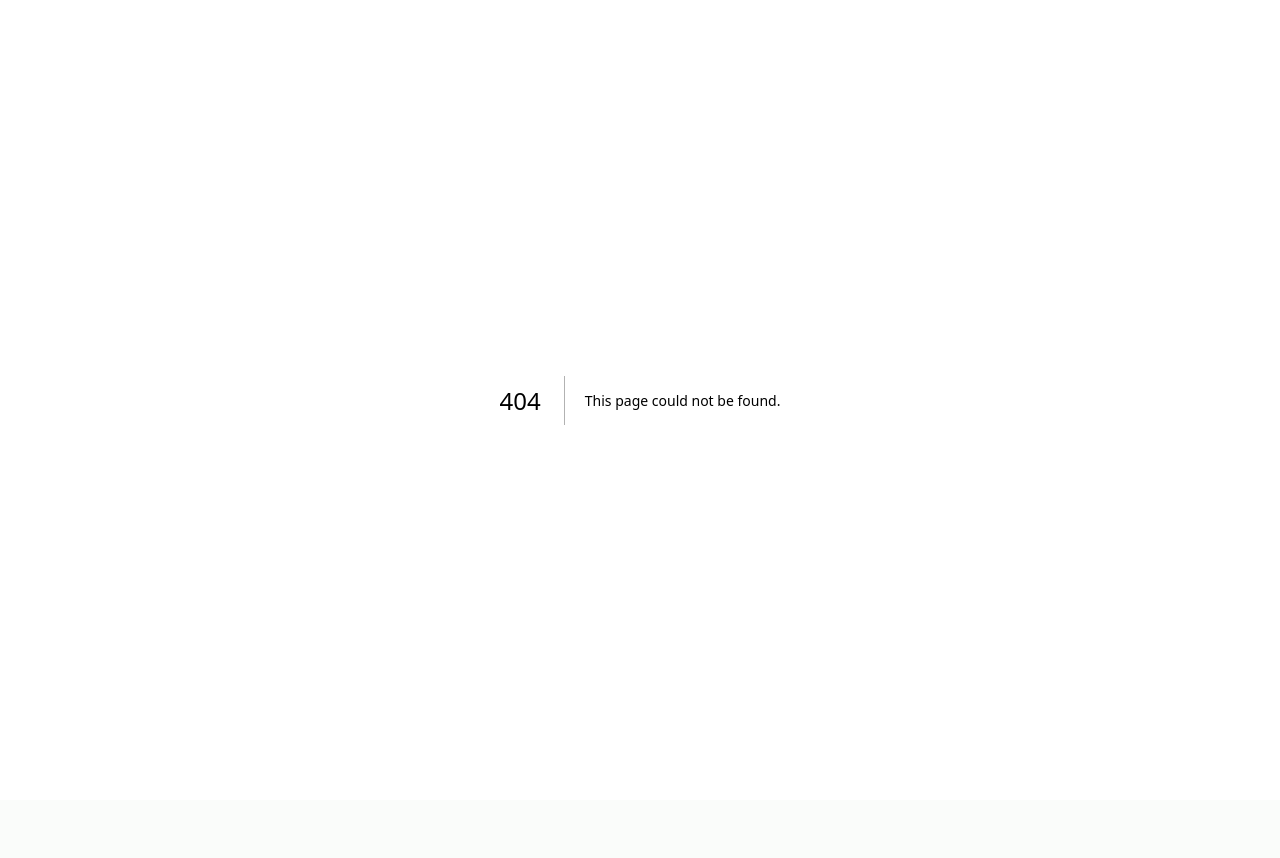
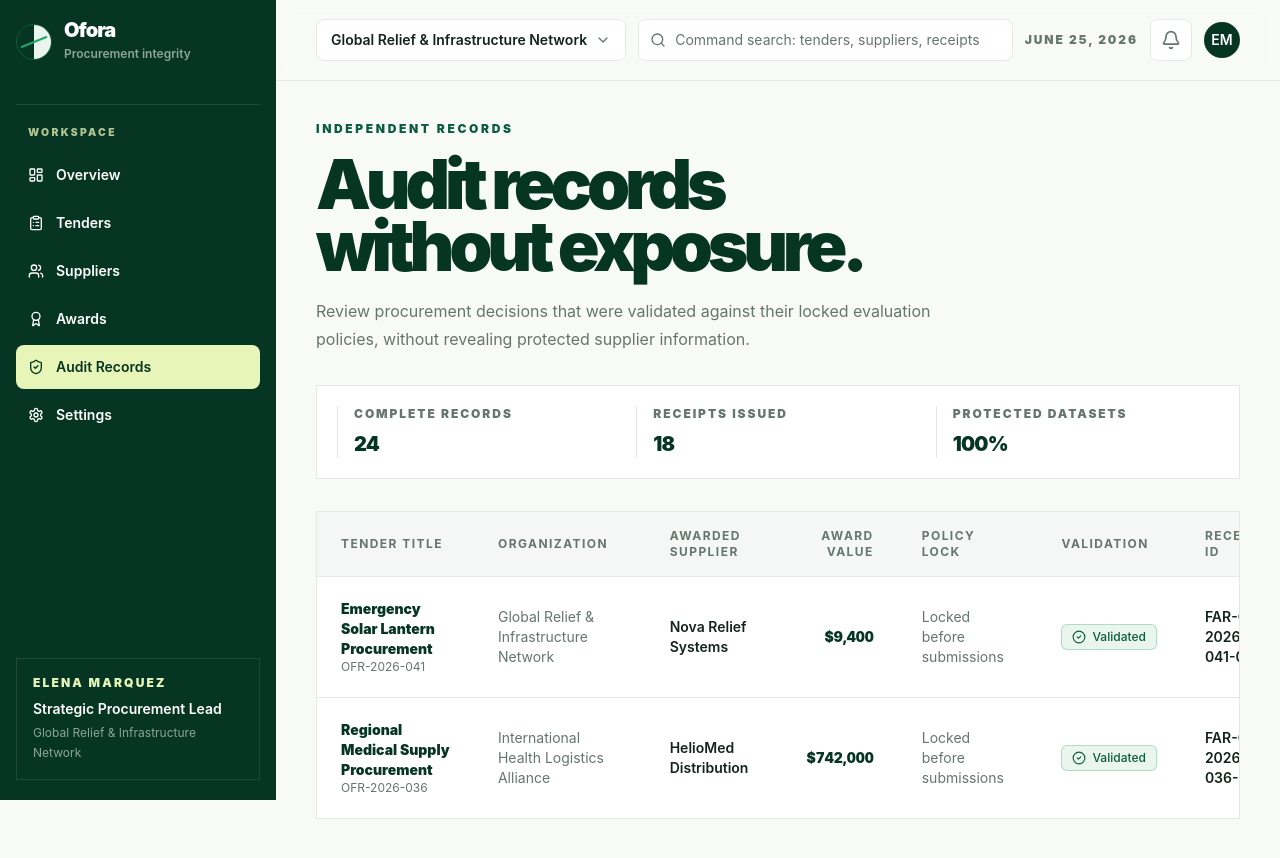
Before and after one commit to Rex739/ofora, a Next.js app: page /audit in a window 1280 px wide. Before the commit this address had no page. Before the commit the page ends 800 px from the top, so only its background shows below. Built offline with nearby package versions, Linux system fonts and the light colour scheme.

Commit message:
feat(audit): add public audit record views
Add audit record listing, fair award record detail, and protected information presentation components.

```diff
--- /dev/null
+++ b/app/audit/[id]/page.tsx
@@ -0,0 +1,46 @@
+import { notFound } from "next/navigation";
+import { FairAwardRecord } from "@/components/audit/fair-award-record";
+import { ProtectedInformationPanel } from "@/components/audit/protected-information-panel";
+import { AppShell } from "@/components/layout/app-shell";
+import { PageHero, RecordPanel } from "@/components/shared/app-primitives";
+import { StatusBadge } from "@/components/shared/status-badge";
+import { auditRecords } from "@/lib/mock-data";
+import { formatDateTime } from "@/lib/utils";
+
+export default async function AuditDetailPage({ params }: { params: Promise<{ id: string }> }) {
+  const { id } = await params;
+  const record = auditRecords.find((item) => item.id === id);
+
+  if (!record) notFound();
+
+  return (
+    <AppShell>
+      <div className="space-y-8">
+        <PageHero
+          eyebrow="Fair Award Record"
+          title="Award independently validated."
+          description="This record confirms that the award followed the selection rules locked before supplier submissions, while protected commercial information remains confidential."
+        >
+          <StatusBadge status={record.validationStatus} />
+        </PageHero>
+        <FairAwardRecord record={record} />
+        <ProtectedInformationPanel />
+        <RecordPanel className="p-6">
+          <h2 className="text-2xl font-black tracking-[-0.055em] text-ofora-deep">Complete audit timeline</h2>
+          <ol className="mt-6 grid gap-5">
+            {record.timeline.map((event, index) => (
+              <li key={event.id} className="grid grid-cols-[2.5rem_1fr] gap-4">
+                <span className="flex h-10 w-10 items-center justify-center rounded-full bg-ofora-mist text-sm font-black text-ofora-green">{index + 1}</span>
+                <div className="border-b border-ofora-border pb-4">
+                  <p className="font-black text-ofora-deep">{event.label}</p>
+                  <p className="text-xs text-ofora-muted">{formatDateTime(event.timestamp)}</p>
+                  <p className="mt-1 text-sm text-ofora-muted">{event.description}</p>
+                </div>
+              </li>
+            ))}
+          </ol>
+        </RecordPanel>
+      </div>
+    </AppShell>
+  );
+}
--- /dev/null
+++ b/app/audit/page.tsx
@@ -0,0 +1,59 @@
+import Link from "next/link";
+import { AppShell } from "@/components/layout/app-shell";
+import { InlineMetric, PageHero, RecordPanel } from "@/components/shared/app-primitives";
+import { StatusBadge } from "@/components/shared/status-badge";
+import { auditRecords } from "@/lib/mock-data";
+import { formatCurrency, formatDateTime } from "@/lib/utils";
+
+export default function AuditPage() {
+  return (
+    <AppShell>
+      <div className="space-y-8">
+        <PageHero
+          eyebrow="Independent records"
+          title={<>Audit records<br />without exposure.</>}
+          description="Review procurement decisions that were validated against their locked evaluation policies, without revealing protected supplier information."
+        />
+        <RecordPanel className="p-5">
+          <div className="grid gap-4 sm:grid-cols-3">
+            <InlineMetric label="Complete records" value="24" />
+            <InlineMetric label="Receipts issued" value="18" />
+            <InlineMetric label="Protected datasets" value="100%" />
+          </div>
+        </RecordPanel>
+        <RecordPanel className="overflow-hidden">
+          <div className="overflow-x-auto">
+            <table className="w-full min-w-[1080px] text-left text-sm">
+              <thead className="border-b border-ofora-border bg-ofora-soft text-xs uppercase tracking-[0.12em] text-ofora-muted">
+                <tr>
+                  <th className="px-6 py-4">Tender title</th>
+                  <th className="px-6 py-4">Organization</th>
+                  <th className="px-6 py-4">Awarded supplier</th>
+                  <th className="px-6 py-4 text-right">Award value</th>
+                  <th className="px-6 py-4">Policy lock</th>
+                  <th className="px-6 py-4">Validation</th>
+                  <th className="px-6 py-4">Receipt ID</th>
+                  <th className="px-6 py-4">Date</th>
+                </tr>
+              </thead>
+              <tbody className="divide-y divide-ofora-border">
+                {auditRecords.map((record) => (
+                  <tr key={record.id} className="hover:bg-ofora-soft/60">
+                    <td className="px-6 py-5"><Link href={`/audit/${record.id}`} className="font-black text-ofora-deep">{record.tenderTitle}</Link><p className="text-xs text-ofora-muted">{record.tenderId}</p></td>
+                    <td className="px-6 py-5 text-ofora-muted">{record.organization}</td>
+                    <td className="px-6 py-5 font-semibold text-ofora-ink">{record.awardedSupplier}</td>
+                    <td className="px-6 py-5 text-right font-black tabular-nums text-ofora-deep">{formatCurrency(record.awardValue)}</td>
+                    <td className="px-6 py-5 text-ofora-muted">{record.policyLockStatus}</td>
+                    <td className="px-6 py-5"><StatusBadge status={record.validationStatus} /></td>
+                    <td className="px-6 py-5 font-semibold text-ofora-ink">{record.receiptId}</td>
+                    <td className="px-6 py-5 text-ofora-muted">{formatDateTime(record.validationDate)}</td>
+                  </tr>
+                ))}
+              </tbody>
+            </table>
+          </div>
+        </RecordPanel>
+      </div>
+    </AppShell>
+  );
+}
--- /dev/null
+++ b/components/audit/fair-award-record.tsx
@@ -0,0 +1,36 @@
+import { OforaMark } from "@/components/landing/ofora-mark";
+import { MetadataRow } from "@/components/shared/app-primitives";
+import { AuditRecord } from "@/lib/types";
+import { formatCurrency, formatDateTime } from "@/lib/utils";
+
+export function FairAwardRecord({ record }: { record: AuditRecord }) {
+  return (
+    <section className="relative overflow-hidden border border-ofora-deep/20 bg-[#fffef8] p-6 shadow-panel">
+      <div className="absolute inset-0 opacity-[0.045] [background-image:linear-gradient(#063524_1px,transparent_1px),linear-gradient(90deg,#063524_1px,transparent_1px)] [background-size:22px_22px]" />
+      <div className="relative">
+        <div className="flex flex-col gap-4 border-b border-ofora-border pb-5 sm:flex-row sm:items-start sm:justify-between">
+          <div className="flex items-center gap-3">
+            <OforaMark className="h-11 w-11" />
+            <div>
+              <p className="text-xs font-black uppercase tracking-[0.18em] text-ofora-green">Fair Award Record</p>
+              <h2 className="mt-1 text-3xl font-black tracking-[-0.06em] text-ofora-deep">{record.tenderTitle}</h2>
+            </div>
+          </div>
+          <div className="border border-ofora-green bg-ofora-mist px-4 py-3 text-sm font-black text-ofora-green">Award independently validated</div>
+        </div>
+        <dl className="mt-5 grid gap-0">
+          <MetadataRow label="Tender title" value={record.tenderTitle} />
+          <MetadataRow label="Tender ID" value={record.tenderId} />
+          <MetadataRow label="Organization" value={record.organization} />
+          <MetadataRow label="Awarded supplier" value={record.awardedSupplier} />
+          <MetadataRow label="Award value" value={formatCurrency(record.awardValue)} />
+          <MetadataRow label="Selection rule status" value="Locked before submissions" />
+          <MetadataRow label="Validation status" value="Award independently validated" />
+          <MetadataRow label="Fair Award Receipt ID" value={record.receiptId} />
+          <MetadataRow label="Validation timestamp" value={formatDateTime(record.validationDate)} />
+          <MetadataRow label="Payment readiness" value={record.paymentStatus} />
+        </dl>
+      </div>
+    </section>
+  );
+}
--- /dev/null
+++ b/components/audit/protected-information-panel.tsx
@@ -0,0 +1,28 @@
+import { LockKeyhole } from "lucide-react";
+
+export function ProtectedInformationPanel() {
+  const protectedItems = [
+    "Competing bid values",
+    "Supplier commercial terms",
+    "Private capability details",
+    "Supporting documents",
+    "Internal score breakdowns"
+  ];
+
+  return (
+    <section className="bg-ofora-deep p-6 text-white">
+      <div className="flex items-start gap-3">
+        <LockKeyhole className="mt-1 h-5 w-5 text-[#E7F5B8]" />
+        <div>
+          <h2 className="text-2xl font-black tracking-[-0.055em] text-[#E7F5B8]">Commercial information protected</h2>
+          <p className="mt-3 text-sm leading-6 text-white/72">This public record confirms the award outcome without revealing protected supplier information.</p>
+        </div>
+      </div>
+      <ul className="mt-6 grid gap-3">
+        {protectedItems.map((item) => (
+          <li key={item} className="border-b border-white/14 pb-3 text-sm font-semibold text-white/78">{item}</li>
+        ))}
+      </ul>
+    </section>
+  );
+}
```
